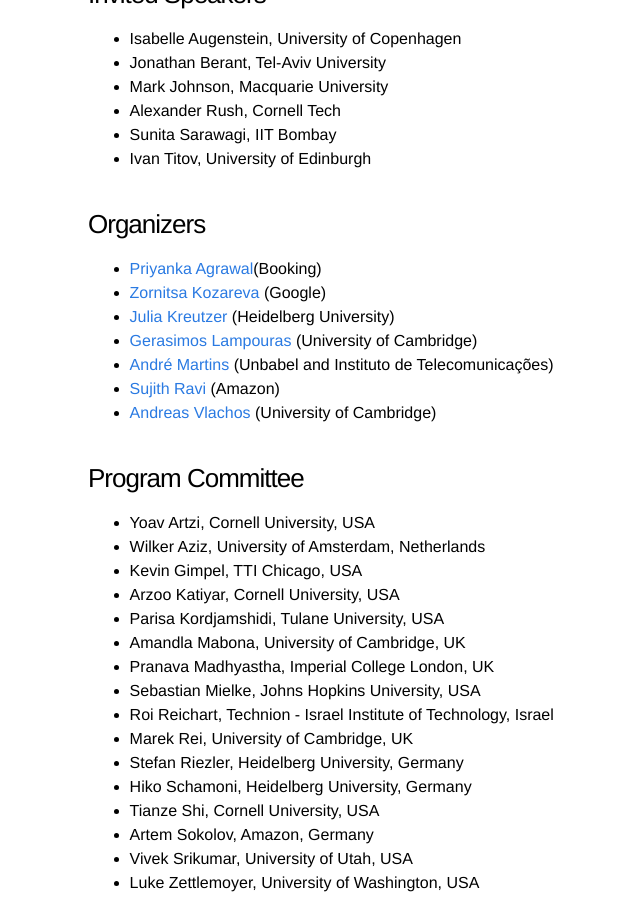
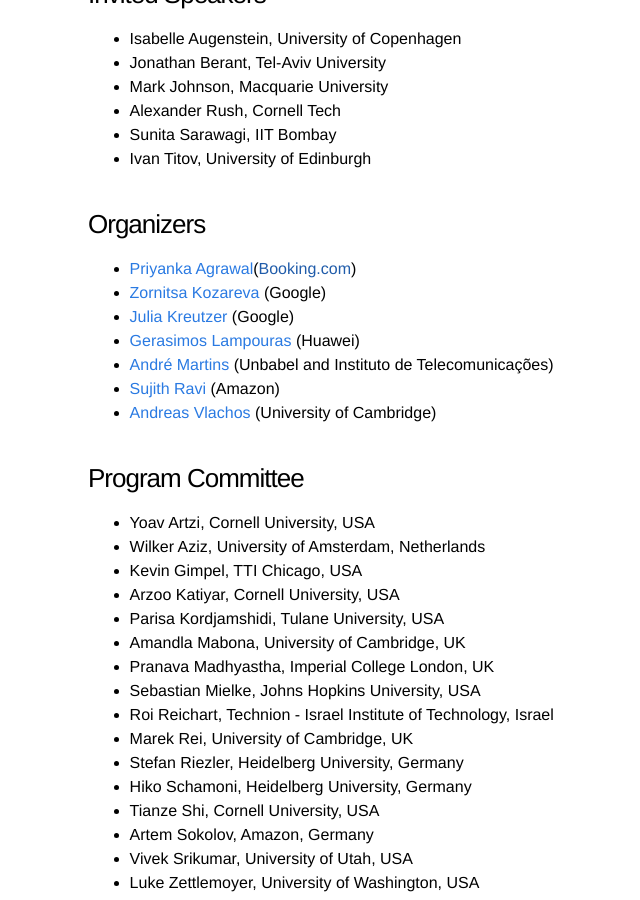
Before and after one commit to structuredprediction/structuredprediction.github.io, a Jekyll site: the page built from SPNLP20/1_cfp.md, in a window 1280 px wide and 900 px high, scrolled down 1230 px. Shown: the whole window, without its empty margins (152-792 px from the left). Built offline with Jekyll 4.4.1, drawn with Linux system fonts in a browser that asks for light colours.

Commit message:
updated organizers affilitions

```diff
--- a/SPNLP20/1_cfp.md
+++ b/SPNLP20/1_cfp.md
@@ -57,14 +57,13 @@
 
 ### Organizers
 
-* [Priyanka Agrawal](https://www.linkedin.com/in/priyanka88/)(Booking)
+* [Priyanka Agrawal](https://sites.google.com/site/priyankaagr17)([Booking.com]())
 * [Zornitsa Kozareva](http://www.kozareva.com) (Google)
-* [Julia Kreutzer](http://www.cl.uni-heidelberg.de/~kreutzer) (Heidelberg University)
-* [Gerasimos Lampouras](https://glampouras.github.io) (University of Cambridge)
+* [Julia Kreutzer](http://www.cl.uni-heidelberg.de/~kreutzer) (Google)
+* [Gerasimos Lampouras](https://glampouras.github.io) (Huawei)
 * [André Martins](https://andre-martins.github.io) (Unbabel and Instituto de Telecomunicações)
 * [Sujith Ravi](http://www.sravi.org) (Amazon)
 * [Andreas Vlachos](https://andreasvlachos.github.io) (University of Cambridge)
-
 
 
 ### Program Committee
```
